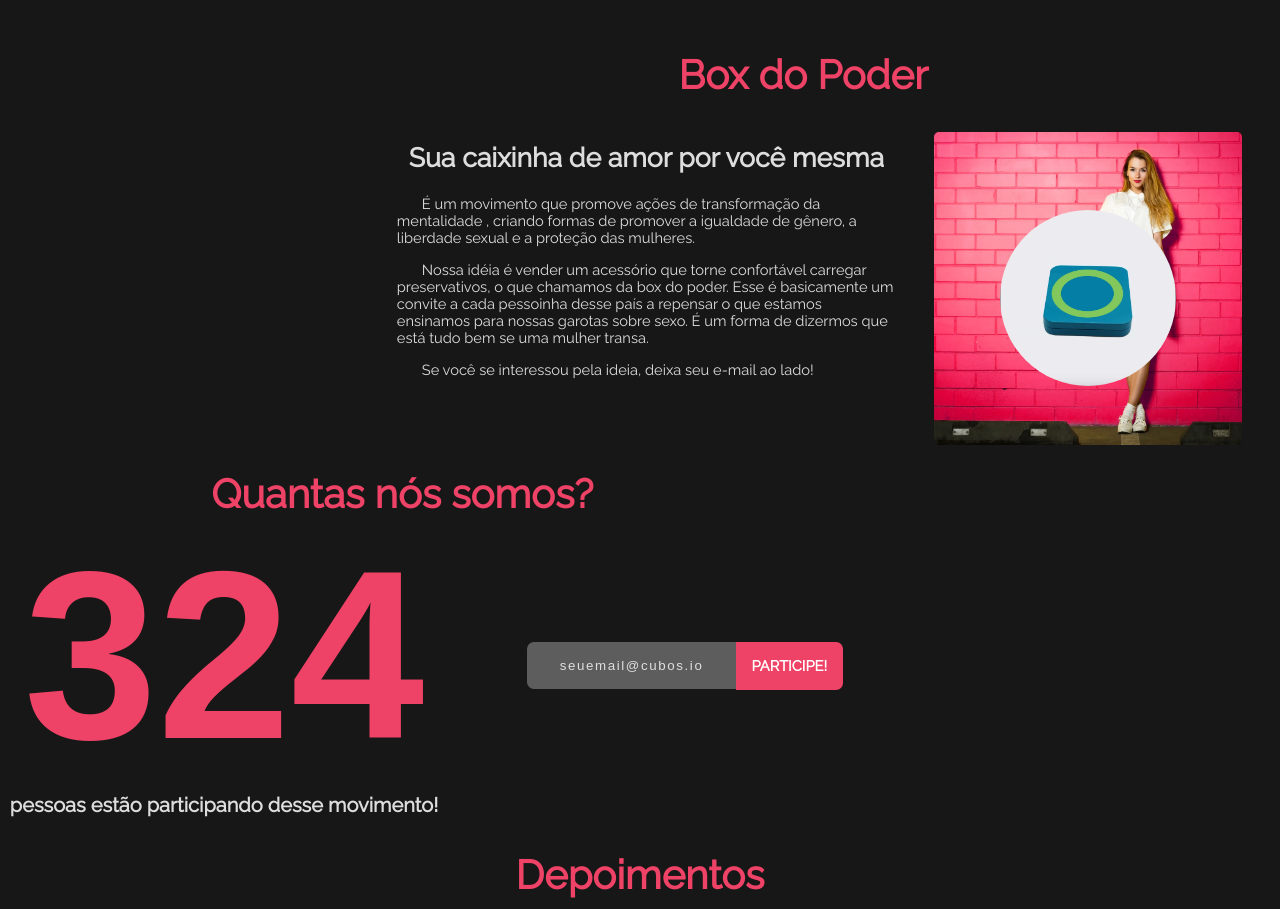
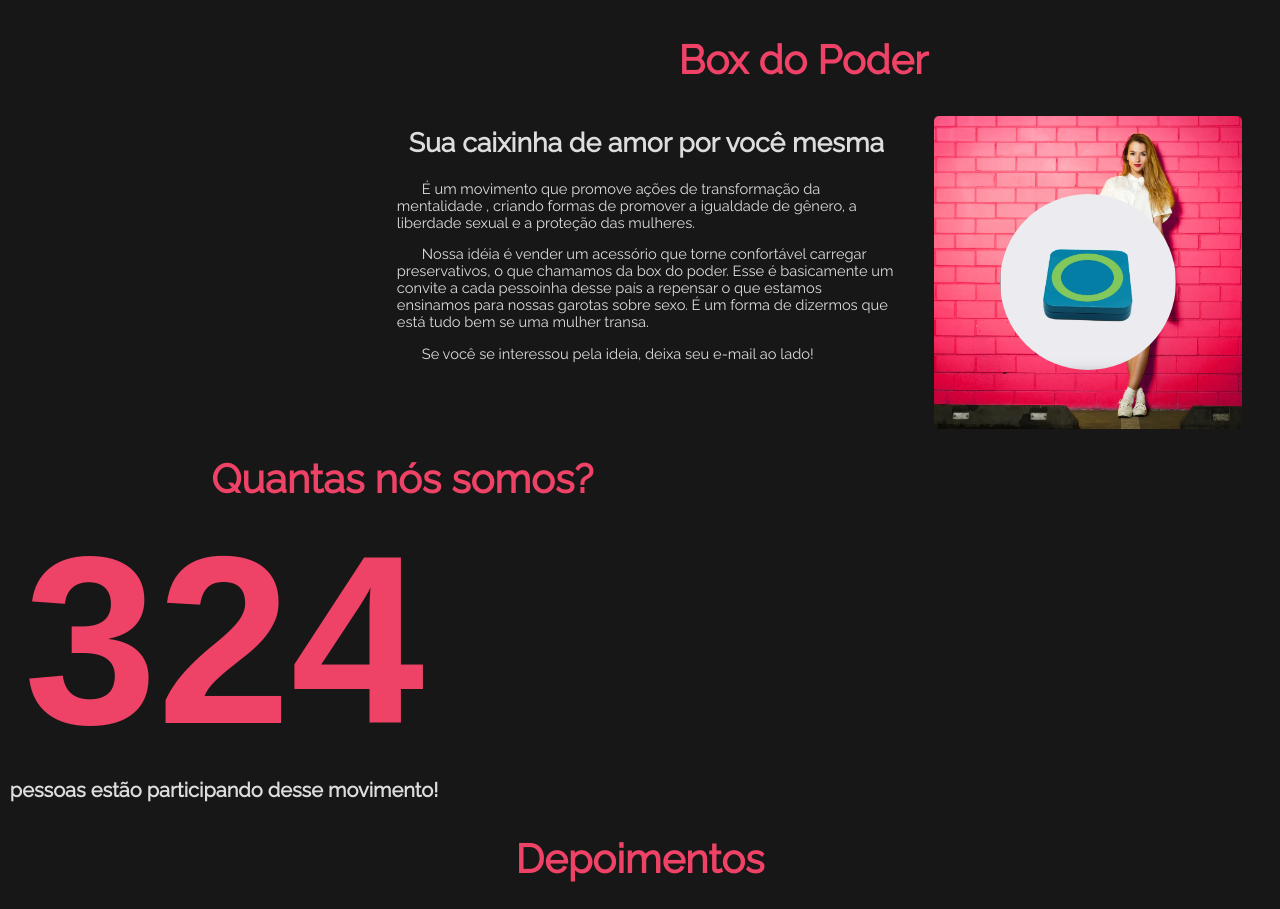
Before and after one commit to larissavarjao/mulherestambemfazemamor, a plain HTML site: page index.html in a window 1280 px wide. Shown: the part 1349-2258 px from the top of the page. Drawn offline with nearby package versions, Linux system fonts and the light colour scheme; a web font is replaced by a local one.

Commit message:
Update index.html

```diff
--- a/index.html
+++ b/index.html
@@ -31,6 +31,7 @@
                     <h1 id="carousel-1">Mulheres também fazem amor!</h1>
                     <h1 id="carousel-2">Junte-se ao movimento!</h1>
                 </div>
+                    <!--
                     <form action="mailto:larissavarjaolsv@gmail.com">
                         <fieldset>
                             <div class="email-carousel">
@@ -41,7 +42,7 @@
                             </div>
                         </div>
                     </fieldset>
-                </form>
+                </form> -->
                 </div>
             </div>
         </section>
@@ -95,14 +96,14 @@
                 </div>
                 <div class="texto-curtidas-participe">
                     <div>
-                        <form action="mailto:larissavarjaolsv@gmail">
+                       <!-- <form action="mailto:larissavarjaolsv@gmail">
                             <fieldset>
                                 <div id="box-solucao-email">
                                     <input type="mail" name="box-mail" class="mail" size="20" max="100" placeholder="seuemail@cubos.io">
                                     <p class="se-inscreva-solucao">PARTICIPE!</p>
                                 </div>
                             </fieldset>
-                        </form>
+                        </form> -->
                     </div>
                 </div>
             </div>
```
